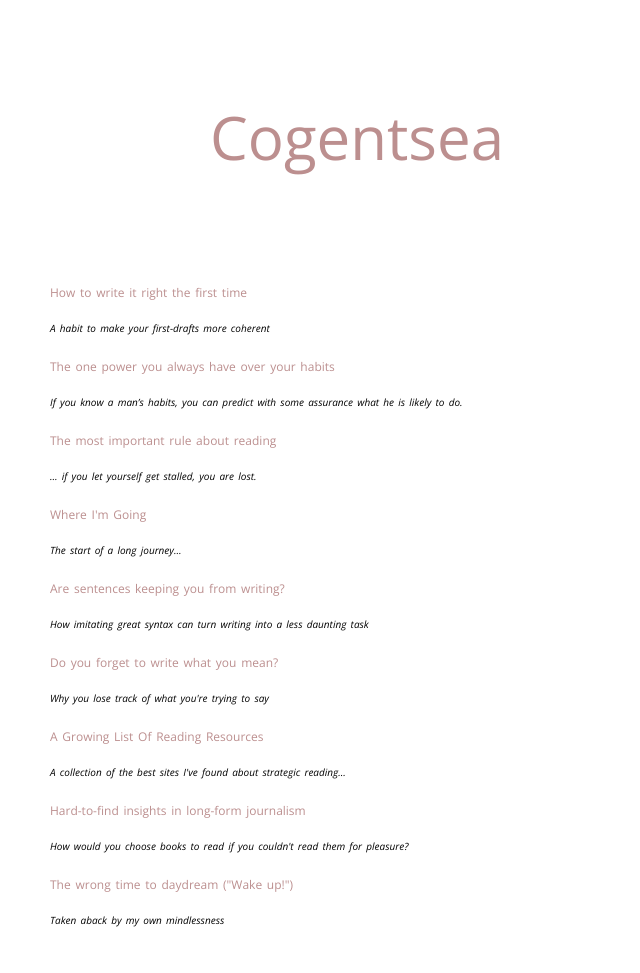
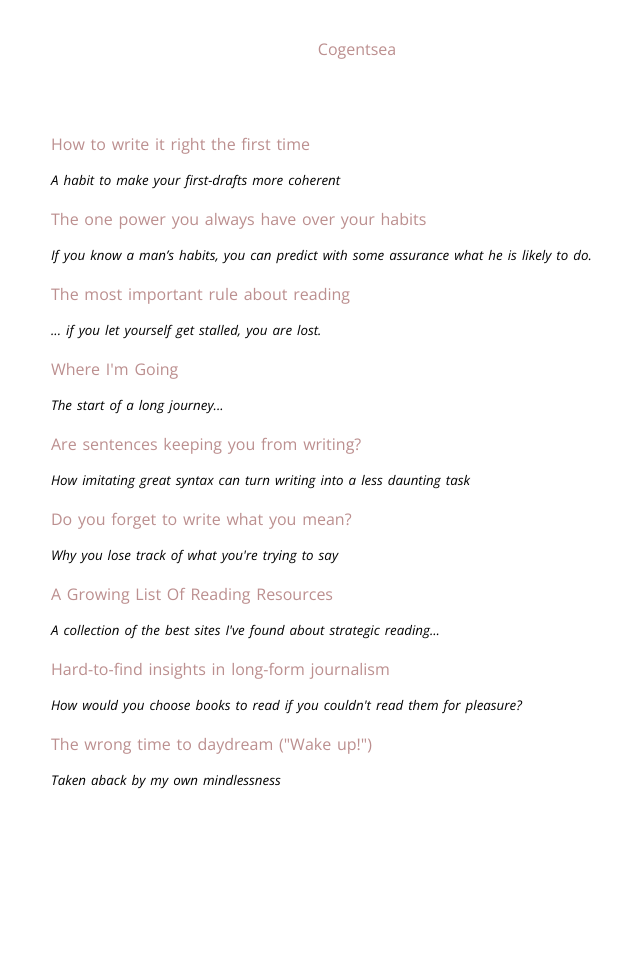
Before and after one commit to jacksoncusick/cogentsea, a Jekyll site: the page built from index.html, in a window 1280 px wide. Shown: the whole page, without its empty margins (283-923 px from the left). Built offline with Jekyll 4.4.1, drawn with Linux system fonts in a browser that asks for light colours; the list of posts is cut into pages by our own code; after the commit the page ends 900 px from its top, so only the background shows below that.

Commit message:
Update og_main.css

```diff
--- a/stylesheets/og_main.css
+++ b/stylesheets/og_main.css
@@ -23,7 +23,7 @@ body {
 .masthead {
 	max-width: 960px;
 	text-align: center;
-	font-size: 60px;
+	font-size: 16px;
 
 }
 
@@ -63,7 +63,7 @@ h3 {
 p, ul, ol {
 	max-width: 700px;
 	font-family: 'Open Sans', sans-serif;
-	font-size: 12px;
+	font-size: 16px;
 	line-height: 35px;
 	margin: 1.556em 0;
 	color: #000000;
```
